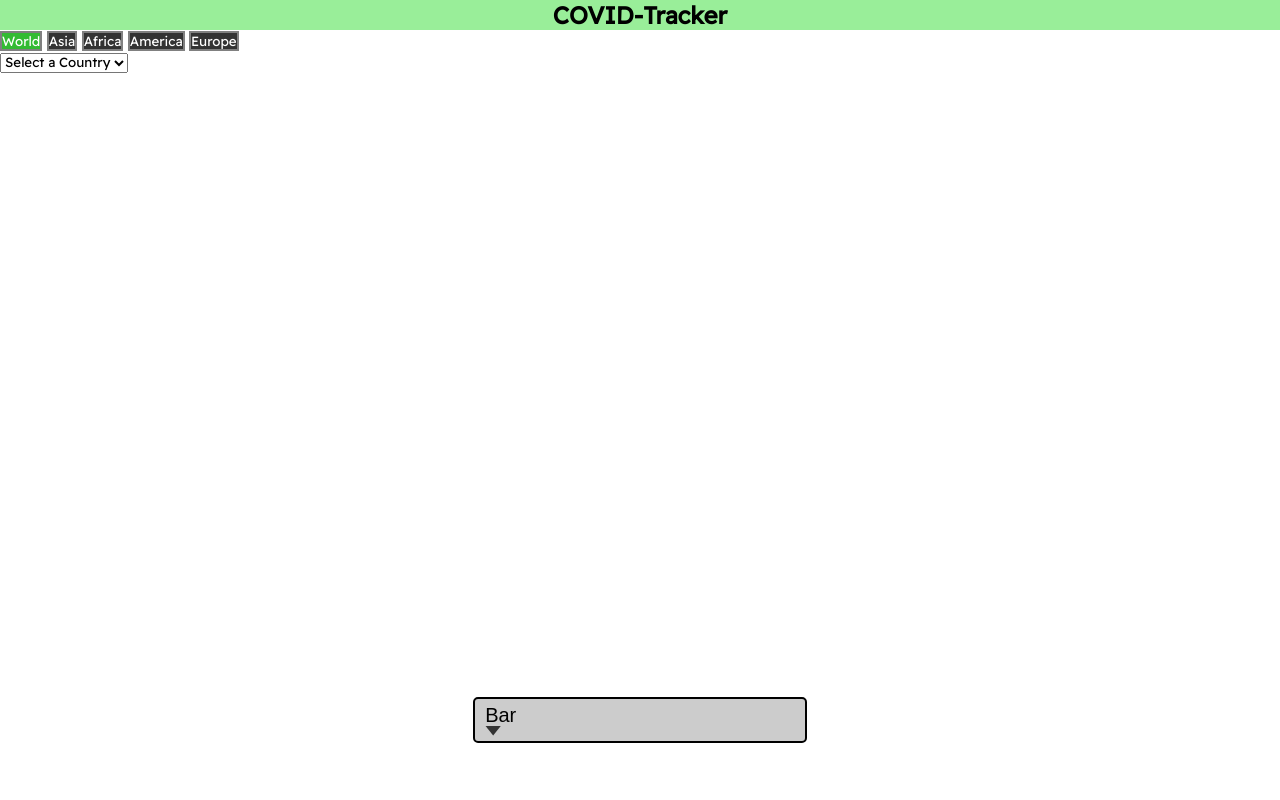
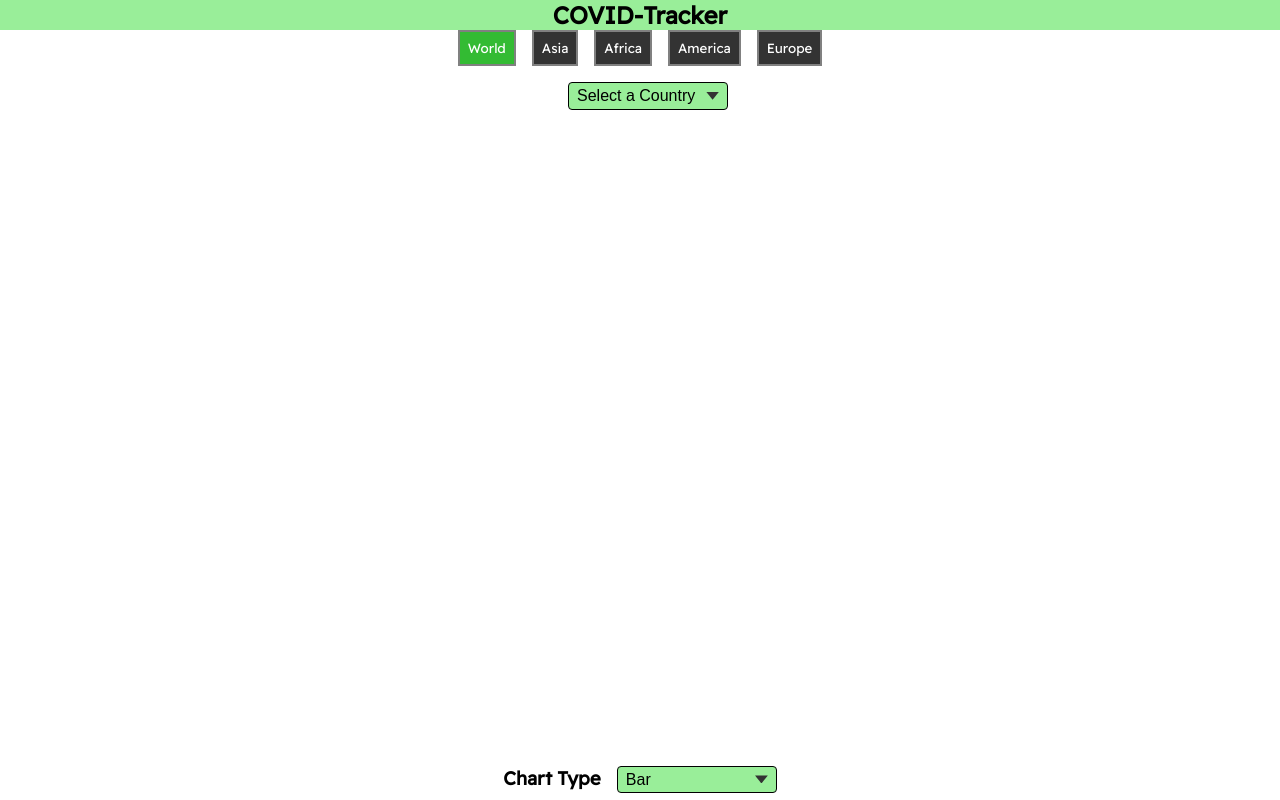
Before and after one commit to Blackzero172/CovidAPI, a plain HTML site: page index.html in a window 1280 px wide. Both pictures are taken after a click on the button "World". Drawn offline with nearby package versions, Linux system fonts and the light colour scheme; no server answers; a web font is replaced by a local one.

Commit message:
Fixed Custom Select

```diff
--- a/css/style.css
+++ b/css/style.css
@@ -16,7 +16,13 @@
 	animation: fadeIn 3.5s ease 0s 1 forwards;
 	position: relative;
 }
+.flex-container {
+	display: flex;
+	align-items: center;
+	flex-direction: column;
+}
 .chart-container {
+	margin-top: 2rem;
 	width: 100%;
 	height: 600px;
 	padding: 0 20%;
@@ -27,21 +33,22 @@
 	margin-top: 1.5rem;
 }
 .custom-select {
+	margin-left: 1rem;
 	position: relative;
 	font-family: Arial;
-	width: 100%;
-	min-width: 15ch;
-	max-width: 30ch;
+	width: 10%;
+	min-width: 10rem;
 	border: 1px solid var(--select-border);
 	border-radius: 0.25em;
 	padding: 0.25em 0.5em;
-	font-size: 1.25rem;
+	font-size: 1rem;
 	cursor: pointer;
 	line-height: 1.1;
-	background-color: #ccc;
-	border: 2px solid black;
+	background-color: #9e9;
+	border: 1px solid black;
 	display: grid;
 	grid-template-areas: "select";
+	align-items: center;
 }
 .custom-select::after {
 	content: "";
@@ -49,10 +56,11 @@
 	height: 0.5em;
 	background-color: #333;
 	clip-path: polygon(100% 0%, 0 0%, 50% 100%);
+	justify-self: end;
 }
 .custom-select select,
 .custom-select::after {
-	grid-area: "select";
+	grid-area: select;
 }
 .custom-select select {
 	appearance: none;
@@ -67,14 +75,30 @@
 	line-height: inherit;
 	outline: none;
 }
-
+.custom-select select:focus + .focus {
+	position: absolute;
+	top: -1px;
+	left: -1px;
+	right: -1px;
+	bottom: -1px;
+	border: 4px solid #55f;
+	border-radius: inherit;
+}
 #selected {
 	background: #3b3;
+}
+.btn-container {
+	margin-bottom: 1rem;
+	display: flex;
+	justify-content: center;
 }
 .btn-container button {
 	background: #333;
 	color: #fff;
 	border: gray 2px solid;
+	padding: 0.5rem;
+	margin: 0 0.5rem;
+	transition: all 0.5s ease;
 }
 .btn-container button:active {
 	background: #666;
--- a/index.html
+++ b/index.html
@@ -14,7 +14,7 @@
 				<h2>COVID-Tracker</h2>
 			</header>
 			<script src="https://cdnjs.cloudflare.com/ajax/libs/Chart.js/3.6.2/chart.min.js"></script>
-
+			<div class="flex-container">
 				<div class="btn-container">
 					<button class="btnWorld" type="button" id="selected" data-region="world">World</button>
 					<button class="btnAsia" type="button" data-region="asia">Asia</button>
@@ -22,19 +22,24 @@
 					<button class="btnAmerica" type="button" data-region="americas">America</button>
 					<button class="btnEurope" type="button" data-region="europe">Europe</button>
 				</div>
+				<div class="custom-select">
 					<select name="country" id="country">
-				<option value="" hidden>Select a Country</option>
+						<option value="none" hidden>Select a Country</option>
 					</select>
+				</div>
+			</div>
 			<div class="chart-container">
 				<canvas id="myChart" width="100" height="100"></canvas>
 			</div>
 			<div class="chart-type-select">
+				<h3>Chart Type</h3>
 				<div class="custom-select">
 					<select name="chart-type" id="chart-type">
 						<option value="bar">Bar</option>
 						<option value="pie">Pie</option>
 						<option value="doughnut">Doughnut</option>
 					</select>
+					<span class="focus"></span>
 				</div>
 			</div>
 			<script src="https://unpkg.com/axios/dist/axios.min.js"></script>
--- a/js/index.js
+++ b/js/index.js
@@ -46,7 +46,6 @@ const ctx = document.getElementById("myChart");
 let myChart = "";
 Chart.defaults.font.family = "Readex Pro";
 const generateChart = (resData, type) => {
-	if (type === "") type = "bar";
 	const data = [resData.deaths, resData.confirmed, resData.recovered, resData.critical];
 	if (myChart !== "") myChart.destroy();
 	myChart = new Chart(ctx, {
@@ -101,7 +100,7 @@ const getRegionData = async (data, region) => {
 			regions.world.recovered += country.latest_data.recovered;
 			regions.world.critical += country.latest_data.critical;
 		});
-		generateChart(regions.world, "");
+		generateChart(regions.world, "bar");
 	}
 };
 const getCountries = async (region) => {
@@ -115,15 +114,16 @@ const getCountries = async (region) => {
 		getRegionData([], region);
 	}
 };
-
+const countrySelect = document.querySelector("#country");
 const buttonsList = document.querySelectorAll(".btn-container button");
 buttonsList.forEach((button) => {
 	button.addEventListener("click", () => {
-		generateChart(regions[button.getAttribute("data-region")]);
+		generateChart(regions[button.getAttribute("data-region")], myChart.config._config.type);
 		buttonsList.forEach((btn) => {
 			btn.id = "";
 		});
 		button.id = "selected";
+		countrySelect.value = "none";
 	});
 });
 window.addEventListener("load", () => {
@@ -147,9 +147,11 @@ const changeData = async () => {
 	const baseURL = "https://corona-api.com/countries/";
 	const data = await axios.get(baseURL + countrySelect.value);
 	console.log(data);
-	generateChart(data.data.data.latest_data, "");
+	generateChart(data.data.data.latest_data, myChart.config._config.type);
+	buttonsList.forEach((btn) => {
+		btn.id = "";
+	});
 };
-const countrySelect = document.querySelector("#country");
 const populateSelect = async () => {
 	const baseURLCovid = "https://corona-api.com/countries";
 	const countries = await axios.get(baseURLCovid);
```
Lines whose indentation alone changed are shown as unchanged.
